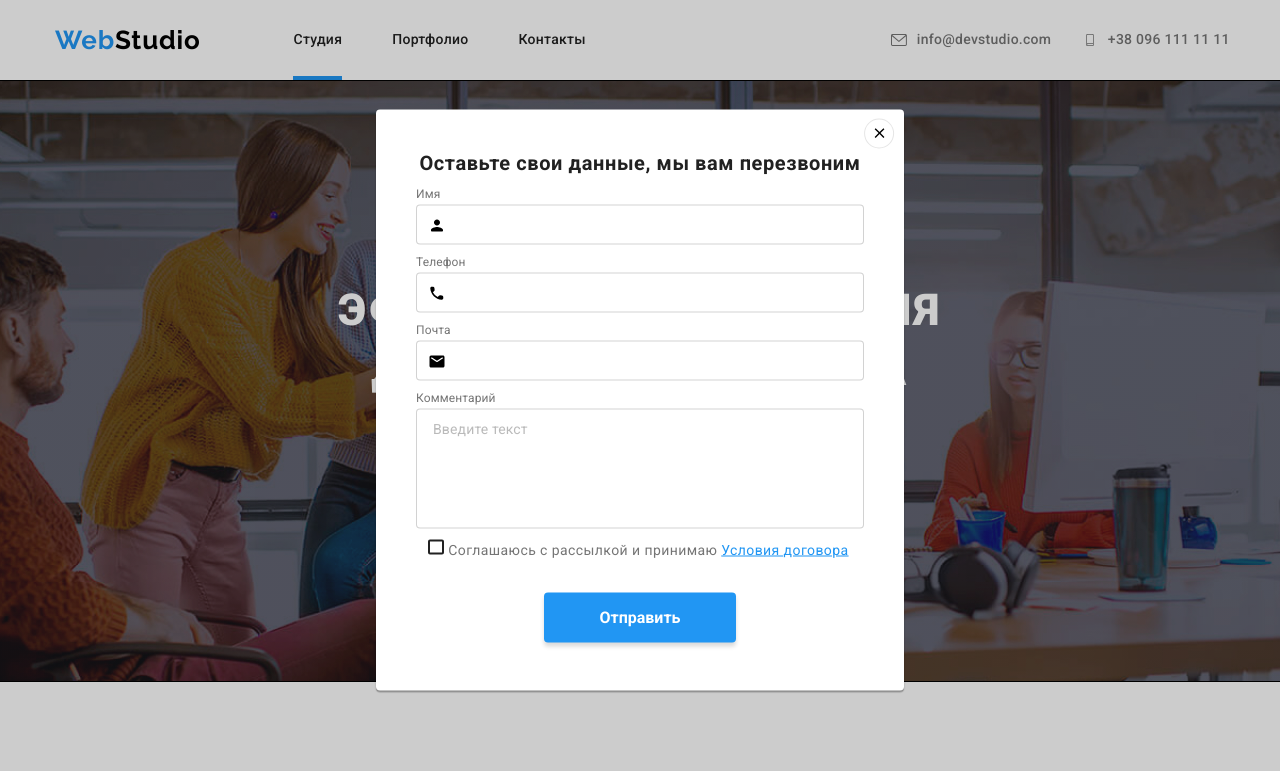
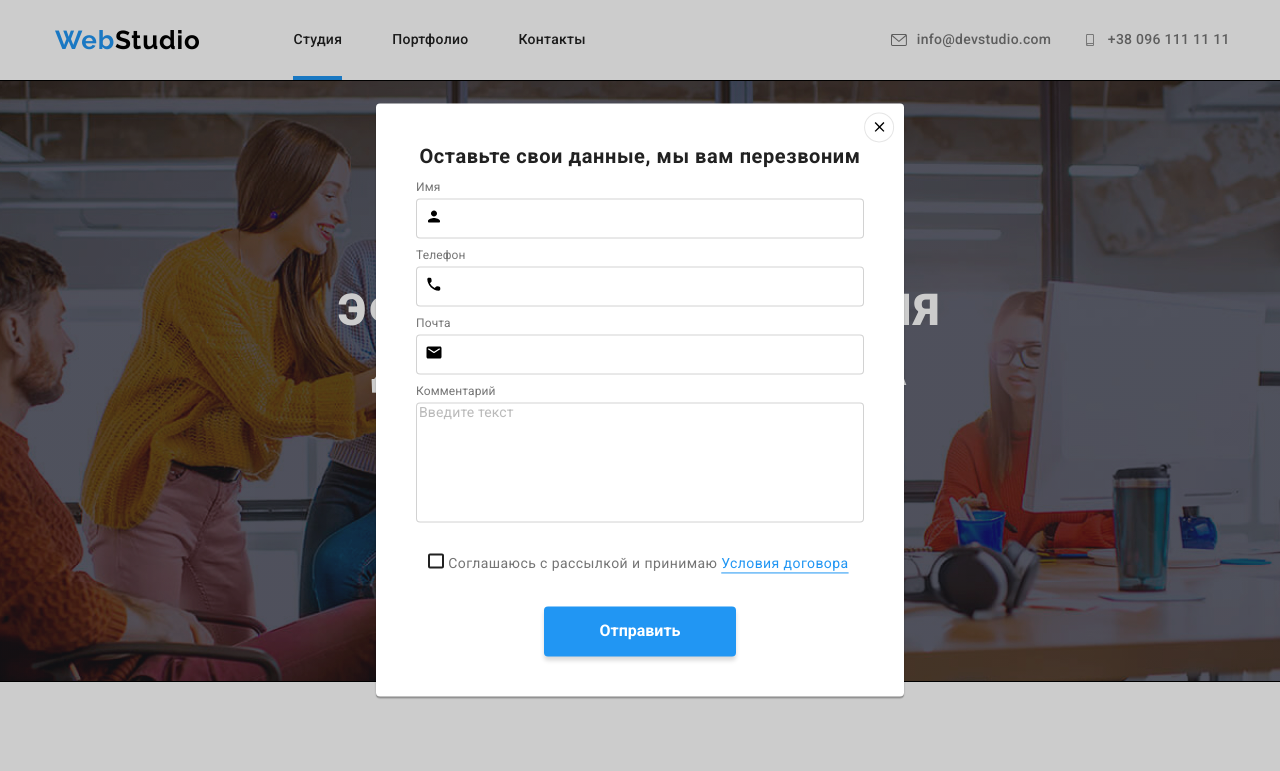
Before and after one commit to binechka/goit-markup-hw-06, a plain HTML site: page index.html in a window 1280 px wide. Both pictures are taken after a click on the button "Заказать услугу". Shown: the top 771 px of the page. Drawn offline with nearby package versions, Linux system fonts and the light colour scheme.

Commit message:
jdshaskjd

```diff
--- a/css/styles.css
+++ b/css/styles.css
@@ -962,7 +962,13 @@ p {
   color: var(--primary-text-color);
 }
 
+.form-holder {
+  position: relative;
+
+
+}
 .form-input {
+  width: 448px;
   height: 40px;
   margin-bottom: 10px;
   padding-left: 83px;
@@ -970,11 +976,12 @@ p {
 }
 .comment {
   height: 120px;
-  padding: 12px 16px;
+
   resize: none;
   border: 1px solid rgba(33, 33, 33, 0.2);
   border-radius: 4px;
   transition: border-color 250ms cubic-bezier(0.4, 0, 0.2, 1);
+  margin-bottom: 20px;
 }
 
 .comment::placeholder {
@@ -1033,19 +1040,16 @@ p {
 
 .icon-holder {
   position: absolute;
-  top: 50%;
-  left: 0px;
-  transform: translateY(5%);
+  left: 0;
+  right: 0;
+  transform: translate(50%, 50%);
   display: inline-block;
   width: 18px;
   height: 18px;
-  padding-left: 12px;
   transition: fill 250ms cubic-bezier(0.4, 0, 0.2, 1);
 }
 
-.form-field {
-  position: relative;
-}
+
 .form-input:focus ~ .icon-holder,
 .form-input:hover ~ .icon-holder {
   fill: var(--accent-color);
@@ -1089,4 +1093,5 @@ p {
 .policy-link {
   color: var(--button-bg-color);
   text-decoration-line: underline;
+  text-underline-position: under;
 }
--- a/index.html
+++ b/index.html
@@ -649,6 +649,7 @@
         <form class="form">
           <label class="form-field">
             <span class="form-label">Имя</span>
+            <span class="form-holder">
             <input
               class="form-input"
               type="name"
@@ -661,9 +662,11 @@
                 <use href="./images/icons.svg#icon-name"></use>
               </svg>
             </span>
+            </span>
           </label>
           <label class="form-field">
             <span class="form-label">Телефон</span>
+            <span class="form-holder">
             <input
               class="form-input"
               type="tel"
@@ -676,9 +679,11 @@
                 <use href="./images/icons.svg#icon-tel"></use>
               </svg>
             </span>
+            </span>
           </label>
           <label class="form-field">
             <span class="form-label">Почта</span>
+            <span class="form-holder">
             <input
               class="form-input"
               type="email"
@@ -690,6 +695,7 @@
               <svg class="icon" width="18" height="18">
                 <use href="./images/icons.svg#icon-mail"></use>
               </svg>
+            </span>
             </span>
           </label>
           <label class="form-field">
```
